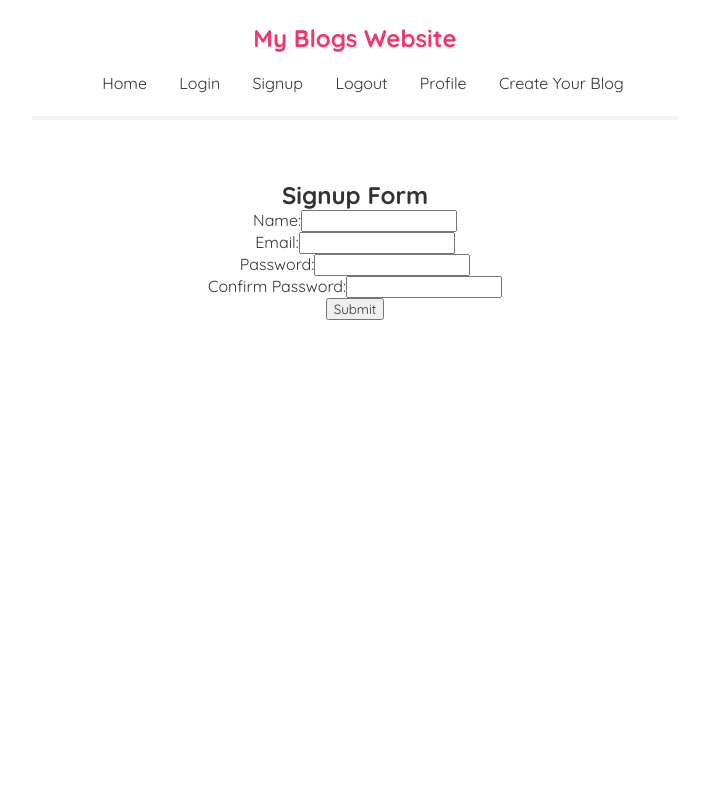
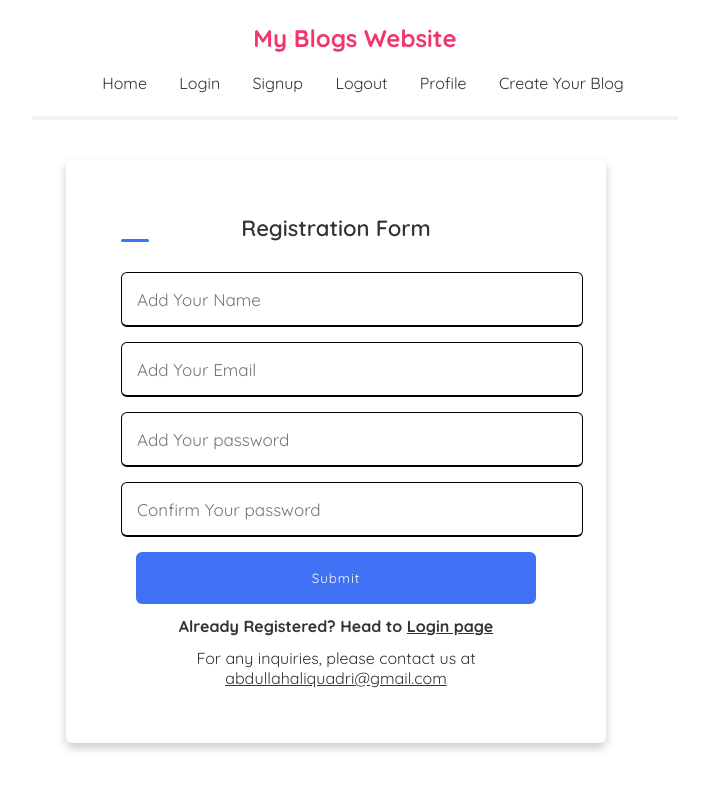
Before and after one commit to Abdullaah-Ali/BlogWebappfrontend, a React (Create React App) app: page /signup in a window 1280 px wide. Shown: the top 790 px of the page, without its empty margins (285-994 px from the left). Built offline with nearby package versions, Linux system fonts and the light colour scheme.

Commit message:
added css for the design of the signup page

```diff
--- a/src/Signup.js
+++ b/src/Signup.js
@@ -54,28 +54,32 @@ const Signup = () => {
 
     return (
 <div className="Form-signup">
-            <h2>Signup Form</h2>
+    <h2>Registration Form</h2>
     <form onSubmit={handleSubmit}>
         {error && <p className="error-message">{error}</p>} {/* Display error message if there is one */}
         <div className="form-group">
-                    <label htmlFor="name">Name:</label>
-                    <input type="text" id="name" name="name" value={formData.name} onChange={handleChange} />
+            <input type="text"placeholder='Add Your Name' id="name" name="name" value={formData.name} onChange={handleChange} />
         </div>
         <div className="form-group">
-                    <label htmlFor="email">Email:</label>
-                    <input type="email" id="email" name="email" value={formData.email} onChange={handleChange} />
+
+            <input type="email" placeholder='Add Your Email' id="email" name="email" value={formData.email} onChange={handleChange} />
         </div>
         <div className="form-group">
-                    <label htmlFor="password">Password:</label>
-                    <input type="password" id="password" name="password" value={formData.password} onChange={handleChange} />
+            <input type="password" placeholder = 'Add Your password ' id="password" name="password" value={formData.password} onChange={handleChange} />
         </div>
         <div className="form-group">
-                    <label htmlFor="confirm_password">Confirm Password:</label>
-                    <input type="password" id="confirm_password" name="confirm_password" value={formData.confirm_password} onChange={handleChange} />
+            <input type="password" placeholder = 'Confirm Your password ' id="confirm_password" name="confirm_password" value={formData.confirm_password} onChange={handleChange} />
         </div>
         <button type="submit">Submit</button>
     </form>
+    <div class="additional-info">
+        <p className='InfoMore'>Already Registered? Head to <a href="http://localhost:3000/login">Login page</a></p>
+        <p>For any inquiries, please contact us at <a href="mailto:info@example.com">abdullahaliquadri@gmail.com</a></p>
+
     </div>
+
+</div>
+
     );
 }
 
--- a/src/index.css
+++ b/src/index.css
@@ -31,8 +31,8 @@
   color: #f1356d;
 }
 .content {
-  max-width: 600px;
-  margin: 40px auto;
+  max-width: 578px;
+  margin: 19px auto;
   padding: 20px;
 }
 
@@ -50,3 +50,111 @@
   color: #f1356d;
   margin-bottom: 8px;
 }
+
+.Form-signup {
+  position: relative;
+  max-width: 430px;
+  width: 100%;
+  background: #fff;
+  padding: 55px;
+  border-radius: 6px;
+  box-shadow: 0 5px 10px rgba(0, 0, 0, 0.2);
+}
+
+.Form-signup h2 {
+  position: relative;
+  font-size: 22px;
+  font-weight: 600;
+  color: #333;
+}
+
+.Form-signup h2::before {
+  content: '';
+  position: absolute;
+  left: 0;
+  bottom: 0;
+  height: 3px;
+  width: 28px;
+  border-radius: 12px;
+  background: #4070f4;
+}
+
+.Form-signup form {
+  margin-top: 30px;
+}
+
+.Form-signup .form-group {
+  height: 52px;
+  margin: 18px 0;
+}
+
+.Form-signup input {
+  height: 100%;
+  width: 100%;
+  outline: none;
+  padding: 0 15px;
+  font-size: 17px;
+  font-weight: 400;
+  color: #333;
+  border: 1.5px solid #c7bebe;
+  border-bottom-width: 2.5px;
+  border-radius: 6px;
+  transition: all 0.3s ease;
+}
+
+.Form-signup input:focus,
+.Form-signup input:valid {
+  border-color: #030202;
+}
+
+.Form-signup button {
+  height: 52px;
+  width: 93%;
+  color: #fff;
+  letter-spacing: 1px;
+  border: none;
+  background: #4070f4;
+  cursor: pointer;
+  border-radius: 6px;
+  transition: background 0.3s ease;
+}
+
+.Form-signup button:hover {
+  background: #0e4bf1;
+}
+
+.Form-signup .error-message {
+  color: red;
+  margin-top: 10px;
+}
+
+.Form-signup .policy {
+  display: flex;
+  align-items: center;
+}
+
+.Form-signup h3 {
+  color: #707070;
+  font-size: 14px;
+  font-weight: 500;
+  margin-left: 10px;
+}
+
+.Form-signup .text h3 {
+  color: #333;
+  width: 100%;
+  text-align: center;
+}
+
+.Form-signup .text h3 a {
+  color: #4070f4;
+  text-decoration: none;
+}
+
+.Form-signup .text h3 a:hover {
+  text-decoration: underline;
+}
+.InfoMore {
+  font-weight: bold;
+  margin: 12px;
+}
```
Lines whose indentation alone changed are shown as unchanged.
